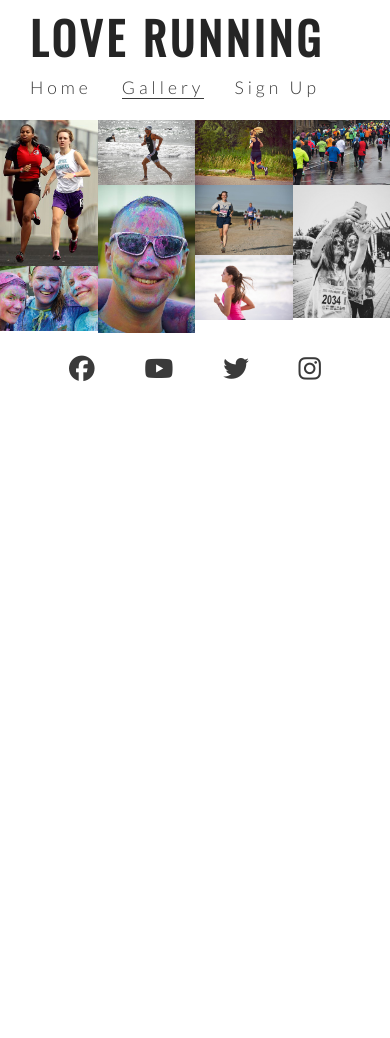
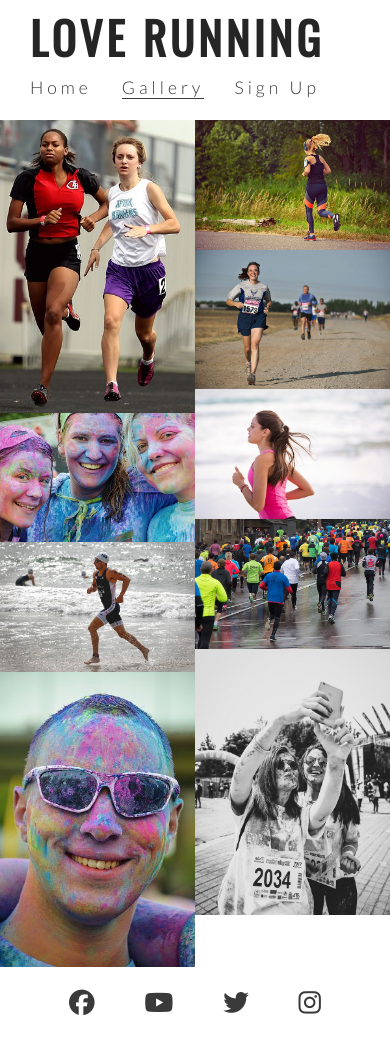
Before and after one commit to aimansae/love-running, a plain HTML site: page gallery.html in a window 390 px wide. Before the commit the page ends 844 px from the top, so only its background shows below. Drawn offline with nearby package versions, Linux system fonts and the light colour scheme.

Commit message:
responsive for gallery

```diff
--- a/assets/css/style.css
+++ b/assets/css/style.css
@@ -279,4 +279,11 @@ hr{
          margin-bottom: 20px;
          line-height: 25px;
      }
+     #photos {
+         column-count: 3;
+     }
 }
+@media screen and (max-width:800px) {
+    #photos {
+        column-count: 2;
+}
```
